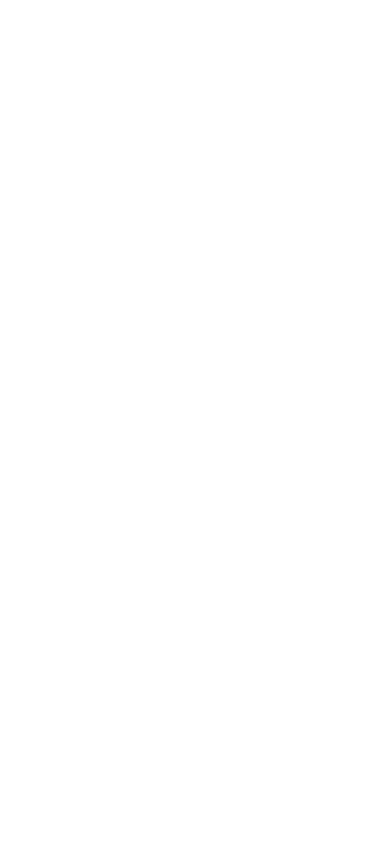
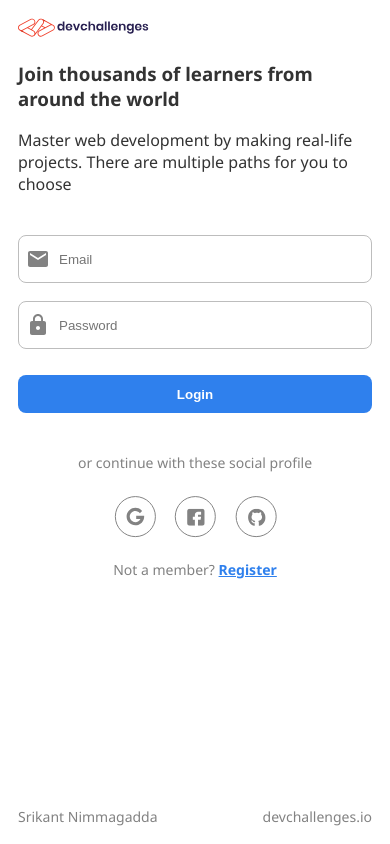
Before and after one commit to srikant-n/mern-auth-demo, a React (Create React App) app in the folder client/: page /login in a window 390 px wide. Built offline with nearby package versions, Linux system fonts and the light colour scheme.

Commit message:
Add CSS for Login and Register page for mobile

```diff
--- a/client/src/App.tsx
+++ b/client/src/App.tsx
@@ -25,6 +25,7 @@
           </Route>
           <Route exact path="/">
             <Redirect to="/login" />
+            {/* <Profile user={user!} onUpdateUser={setUser} /> */}
           </Route>
         </Switch>
       </div>
--- a/client/src/api.ts
+++ b/client/src/api.ts
@@ -1,6 +1,10 @@
 import UserData from "./UserData";
 
-function post(url: string, data: object, callback: callbackType): Promise<void> {
+function post(
+  url: string,
+  data: object,
+  callback: (error: any, user?: UserData) => void
+): Promise<void> {
   return fetch(url, {
     method: "POST",
     headers: {
@@ -18,17 +22,17 @@
     .catch((error) => callback(error, undefined));
 }
 
-interface callbackType {
-  (error: any, data?: UserData): void;
-}
-
 /**
  * Login using email and password
  * @param email Entered email
  * @param password Entered password
  * @param callback Data from server
  */
-export function login(email: string, password: string, callback: callbackType): void {
+export function login(
+  email: string,
+  password: string,
+  callback: (error: any, user?: UserData) => void
+): void {
   post("/user/login", { email, password }, callback);
 }
 
@@ -38,7 +42,11 @@
  * @param password Entered password
  * @param callback Data from server
  */
-export function register(email: string, password: string, callback: callbackType): void {
+export function register(
+  email: string,
+  password: string,
+  callback: (error: any, user?: UserData) => void
+): void {
   post("/user/register", { email, password }, callback);
 }
 
@@ -47,6 +55,9 @@
  * @param userData Updated user data
  * @param callback Data from server
  */
-export function updateProfile(userData: UserData, callback: callbackType): void {
+export function updateProfile(
+  userData: UserData,
+  callback: (error: any, user?: UserData) => void
+): void {
   post("/user/update", userData, callback);
 }
--- /dev/null
+++ b/client/src/components/LoginOrRegister.css
@@ -0,0 +1,133 @@
+* {
+  --submit-button: #2f80ed;
+  --submit-button-hover: #206bce;
+  --dull-text-color: #828282;
+}
+
+.container {
+  padding: 18px;
+}
+
+/* login form */
+form {
+  display: flex;
+  flex-direction: column;
+  gap: 18px;
+  margin: 40px 0;
+  font-size: 16px;
+}
+
+.form-element {
+  position: relative;
+}
+
+input[type="email"],
+input[type="password"] {
+  padding-left: 40px;
+  width: 100%;
+  height: 48px;
+  border: 1px solid #bdbdbd;
+  box-sizing: border-box;
+  border-radius: 8px;
+}
+
+input[type="email"]:focus,
+input[type="password"]:focus {
+  border: 1px solid var(--submit-button);
+  outline: none;
+}
+
+form .icon {
+  position: absolute;
+  top: 12px;
+  left: 8px;
+  fill: var(--dull-text-color);
+}
+
+.error {
+  margin: -5px 0;
+}
+
+input[type="submit"] {
+  background-color: var(--submit-button);
+  color: white;
+  height: 38px;
+  border-radius: 8px;
+  border: none;
+  font-weight: 600;
+  cursor: pointer;
+}
+
+input[type="submit"]:hover {
+  background-color: var(--submit-button-hover);
+}
+
+/* End login form */
+
+/* social buttons */
+.social-group {
+  margin: 22.5px auto;
+  display: flex;
+  flex-direction: row;
+  align-items: center;
+  justify-content: space-evenly;
+  width: 200px;
+}
+
+.social-button {
+  width: 42px;
+  cursor: pointer;
+}
+
+.social-button:hover circle {
+  stroke: var(--submit-button);
+}
+
+.social-button:hover path {
+  fill: var(--submit-button);
+}
+/* End social buttons */
+
+/* misc text and page toggle button */
+.centered-small {
+  margin: auto;
+  font-size: 14px;
+  text-align: center;
+  color: var(--dull-text-color);
+}
+
+.page-toggle {
+    color: var(--submit-button);
+    font-weight: 600;
+}
+
+/* End misc text and page toggle button */
+
+/* footer */
+footer {
+  padding: 18px;
+  width: 100%;
+  box-sizing: border-box;
+  display: flex;
+  flex-direction: row;
+  justify-content: space-between;
+  font-size: 14px;
+}
+
+footer a {
+    text-decoration: none;
+    color: var(--dull-text-color);
+}
+
+footer a:hover {
+    color: var(--submit-button);
+}
+
+@media (min-height: 580px) {
+  /* Set footer to bottom of page */
+  footer {
+    position: fixed;
+    bottom: 0;
+  }
+}
+/* End footer */
--- a/client/src/components/LoginOrRegister.tsx
+++ b/client/src/components/LoginOrRegister.tsx
@@ -1,13 +1,124 @@
-import React from "react";
+import React, { useState } from "react";
 import { Link } from "react-router-dom";
+import { login, register } from "../api";
+import { EmailIcon, Logo, PasswordIcon, GoogleIcon, FacebookIcon, GithubIcon } from "../images";
 import UserData from "../UserData";
+import "./LoginOrRegister.css";
 
 function LoginOrRegister(props: {
   isLogin: boolean;
   pathToToggleLogin?: string;
-  onLogin: (user: UserData) => any;
+  onLogin: (user: UserData) => void;
 }) {
-  return <div />;
+  const [email, setEmail] = useState<string>("");
+  const [password, setPassword] = useState<string>("");
+  const [requestSent, setRequestSent] = useState<boolean>(false);
+  const [errorMessage, setErrorMessage] = useState<string>("");
+
+  /**
+   * Login/Register form submitted
+   * @param event
+   * @returns
+   */
+  function submitLoginOrRegister(event: any): void {
+    event.preventDefault();
+    if (requestSent) {
+      return;
+    }
+
+    setRequestSent(true);
+    if (props.isLogin) {
+      login(email, password, onLogin);
+    } else {
+      register(email, password, onLogin);
+    }
+  }
+
+  /**
+   * Response for login/register received from server
+   * @param error Error from server if any
+   * @param user User data from server if no error
+   */
+  function onLogin(error: any, user?: UserData): void {
+    setRequestSent(false);
+    if (error) {
+      setErrorMessage(error);
+    } else {
+      props.onLogin(user!);
+    }
+  }
+
+  /**
+   * @returns Component to display with link to toggle between login and register
+   */
+  function getToggleComponent() {
+    return props.isLogin ? (
+      <p className="centered-small">
+        Not a member? <Link className="page-toggle" to={props.pathToToggleLogin!}>Register</Link>
+      </p>
+    ) : (
+      <p className="centered-small">
+        Already a member? <Link className="page-toggle" to={props.pathToToggleLogin!}>Login</Link>
+      </p>
+    );
+  }
+
+  return (
+    <div>
+      <div className="container">
+        <Logo />
+        <h3>Join thousands of learners from around the world</h3>
+        <p>
+          Master web development by making real-life projects. There are multiple paths for you to
+          choose
+        </p>
+        <form onSubmit={submitLoginOrRegister}>
+          <div className="form-element">
+            <label htmlFor="email" aria-label="Email">
+              <EmailIcon className="icon" />
+            </label>
+            <input
+              type="email"
+              id="email"
+              name="email"
+              placeholder="Email"
+              required
+              value={email}
+              onChange={(event) => setEmail(event.target.value)}
+            />
+          </div>
+          <div className="form-element">
+            <label htmlFor="password" aria-label="Email">
+              <PasswordIcon className="icon" />
+            </label>
+            <input
+              type="password"
+              id="password"
+              name="password"
+              placeholder="Password"
+              minLength={6}
+              required
+              value={password}
+              onChange={(event) => setPassword(event.target.value)}
+            />
+          </div>
+          <p className="error">{errorMessage}</p>
+          <input type="submit" value={props.isLogin ? "Login" : "Register"} aria-label="Login" />
+        </form>
+        <p className="centered-small">or continue with these social profile</p>
+        <div className="social-group">
+          <GoogleIcon className="social-button" />
+          <FacebookIcon className="social-button" />
+          <GithubIcon className="social-button" />
+        </div>
+        {getToggleComponent()}
+      </div>
+      <footer>
+        <a href="srikant-n.github.io/">Srikant Nimmagadda</a>
+        <a href="https://devchallenges.io/">devchallenges.io</a>
+      </footer>
+    </div>
+  );
 }
 
 export default LoginOrRegister;
--- a/client/src/index.css
+++ b/client/src/index.css
@@ -3,4 +3,5 @@
   font-family: "Noto Sans", sans-serif;
   -webkit-font-smoothing: antialiased;
   -moz-osx-font-smoothing: grayscale;
+  color: #333;
 }
```
Also changed, not shown: client/src/images/index.js (+5 -5 lines).
